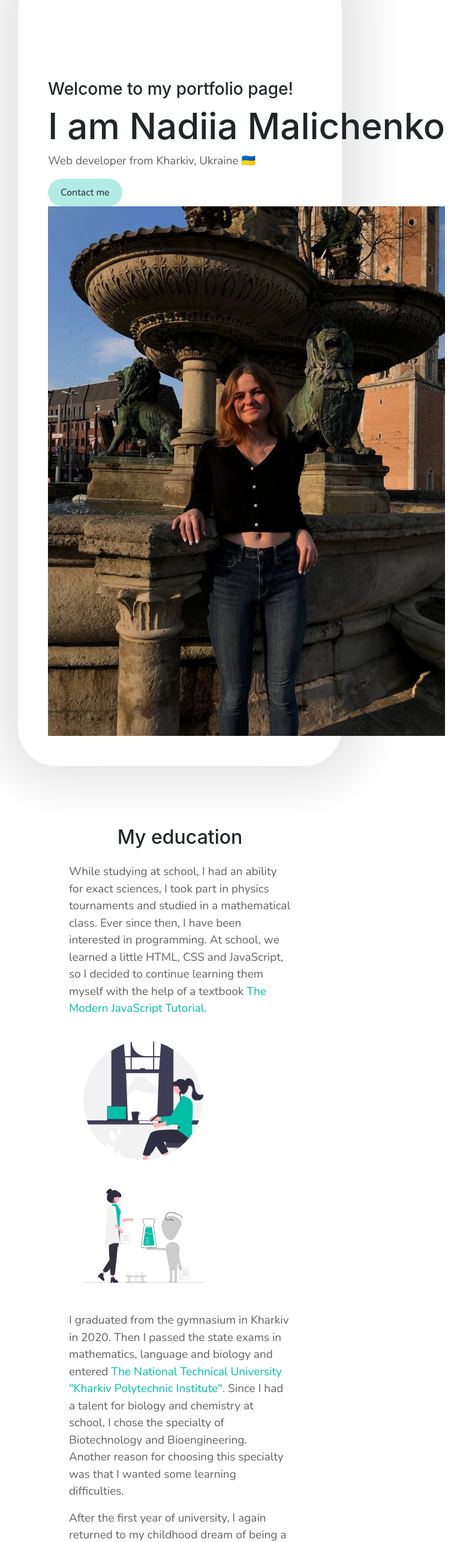
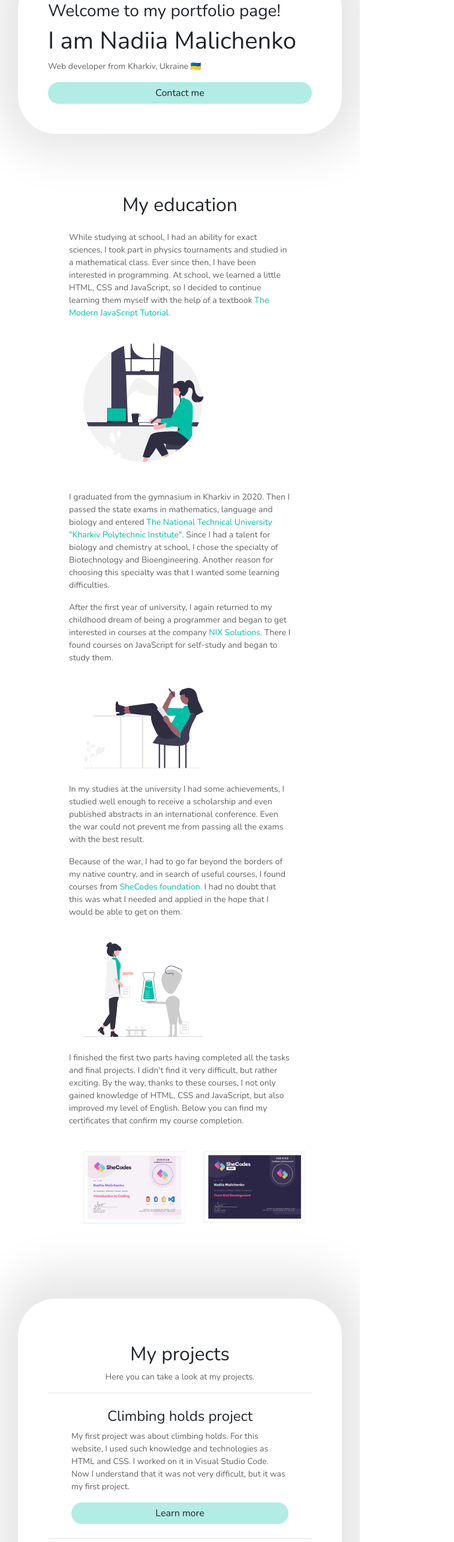
Before and after one commit to nadezzda/My-portfolio, a plain HTML site: page index.html in a window 600 px wide. Shown: the part 178-2749 px from the top of the page at 60% size, 757 px wide, since content can reach past the window. Drawn offline with nearby package versions, Linux system fonts and the light colour scheme.

Commit message:
Update responsive

```diff
--- a/index.html
+++ b/index.html
@@ -63,7 +63,7 @@
                 </div>
             </div>
             <div class="col home-img">
-                <img src="images/about-3.jpg" width="100%">
+                <img class="d-none d-lg-block" src="images/about-3.jpg" width="100%">
             </div>
         </div>
     </div>
@@ -74,12 +74,15 @@
           <div class="col">
         <p>While studying at school, I had an ability for exact sciences, I took part in physics tournaments and studied in a mathematical class. Ever since then, I have been interested in programming. At school, we learned a little HTML, CSS and JavaScript, so I decided to continue learning them myself with the help of a textbook <a href="https://javascript.info">The Modern JavaScript Tutorial.</a></p>
         </div>
-        <div class="col">
+        <div class="col d-none d-lg-block">
           <img src="images/studying.svg" width="200px" class="m-4">
         </div>
         </div>
+        <div class="d-block d-lg-none">
+          <img src="images/studying.svg" width="200px" class="m-4">
+        </div>
         <div class="row">
-          <div class="col">
+          <div class="col d-none d-lg-block">
             <img src="images/science.svg" width="200px" class="m-4 center">
           </div>
           <div class="col">
@@ -91,13 +94,15 @@
           <div class="col">
             <p>After the first year of university, I again returned to my childhood dream of being a programmer and began to get interested in courses at the company <a href="https://www.nixsolutions.com">NIX Solutions.</a> There I found courses on JavaScript for self-study and began to study them.</p>
           </div>
-          <div class="col">
+          <div class="col d-none d-lg-block">
             <img src="images/education.svg" width="200px" class="m-4">
-
           </div>
         </div>
+        <div class="d-block d-lg-none">
+          <img src="images/exams.svg" width="200px" class="m-4">
+        </div>
         <div class="row">
-          <div class="col">
+          <div class="col d-none d-lg-block">
             <img src="images/exams.svg" width="200px" class="m-4 center">
           </div>
           <div class="col">
@@ -108,12 +113,15 @@
           <div class="col">
             <p>Because of the war, I had to go far beyond the borders of my native country, and in search of useful courses, I found courses from <a href="https://www.shecodesfoundation.org/">SheCodes foundation.</a> I had no doubt that this was what I needed and applied in the hope that I would be able to get on them.</p>
           </div>
-          <div class="col">
+          <div class="col d-none d-lg-block">
             <img src="images/learning.svg" width="200px" class="m-4">
           </div>
         </div>
+        <div class="d-block d-lg-none">
+          <img src="images/science.svg" width="200px" class="m-4">
+        </div>
         <div class="row">
-          <div class="col">
+          <div class="col d-none d-lg-block">
             <img src="images/certification.svg" height="200px" class="m-4 center">
           </div>
           <div class="col">
@@ -133,22 +141,23 @@
     <div class="container works" id="projects">
         <h2 class="mt-4">My projects</h2>
         <p class="text-center">Here you can take a look at my projects.</p>
+        <hr>
         <div class="row m-4">
-            <div class="col-6">
+            <div class="col">
             <h4>Climbing holds project</h4>
             <p>My first project was about climbing holds. For this website, I used such knowledge and technologies as HTML and CSS. I worked on it in Visual Studio Code. Now I understand that it was not very difficult, but it was my first project.</p>
             <a href="https://s3.amazonaws.com/shecodesio-production/challenge_submissions/files/000/837/879/original/Project.html?1651581313" class="btn">Learn more</a>
         </div>
-            <div class="col-6">
+            <div class="col d-none d-lg-block">
                 <img src="images/holds-app.jpg" width="80%">
             </div>
         </div>
         <hr>
         <div class="row m-4">
-            <div class="col-6">
+            <div class="col d-none d-lg-block">
                 <img src="images/weather-app.jpg" width="80%">
             </div>
-            <div class="col-6">
+            <div class="col">
             <h4>Weather project</h4>
             <p>My second project was about the weather forecast. It was already a more complex work in which I used HTML, CSS, Java Script, my knoledge about API ect. For version control I used GitHub. I hosted my project with Netlify.</p>
             <a href="https://beamish-sprinkles-d510d0.netlify.app/" class="btn">Learn more</a>
--- a/styles/style.css
+++ b/styles/style.css
@@ -3,7 +3,7 @@
     --general-color: rgba(0, 191, 166, 0.3);
     --text-color: #626262;
 }
-h1, h2, h3, h4. h6{
+h1, h2, h3, h4, h6 {
     font-family: var(--general-font);
 }
 h1 {
@@ -49,6 +49,12 @@ p {
     padding: 40px;
     box-shadow: 3px -7px 74px 39px rgba(0, 0, 0, 0.1);
 }
+.about-me-text {
+    border-radius: 50px;
+    margin: 25px;
+    padding: 20px;
+    box-shadow: 3px -7px 74px 39px rgba(0, 0, 0, 0.1);
+}
 .photos {
     align-content: space-evenly;
     padding: 150px;
@@ -65,7 +71,7 @@ p {
 }
 .btn {
     font-family: var(--general-font);
-    background-color: var(--general-color)!important;
+    background-color: var(--general-color) !important;
     border-radius: 30px !important;
     padding: 10px 20px !important;
 }
@@ -86,7 +92,7 @@ p {
 }
 footer {
     background-color: rgba(0, 191, 166, 0.3);
-}
+    }
 footer .social-links a {
     color: var(--text-color);
     margin: 20px;
@@ -106,3 +112,45 @@ footer .email-link a {
     margin: 20px;
     font-size: 25px;
 }
+.certificate {
+    display: inline-flex;
+
+
+}
+@media (max-width: 600px) {
+    p {
+        font-size: 14px;
+    }
+    footer .social-links a {
+        font-size: 15px;
+        padding: 7px 12px;
+    }
+    footer .email-link a {
+        font-size: 16px;
+    }
+}
+@media (max-width: 990px) {
+    h1 {
+        font-size: 40px !important;
+    }
+    .cont-hero {
+        display: flex;
+        border-radius: 63px;
+        box-shadow: 3px -7px 74px 39px rgba(0, 0, 0, 0.1);
+    }
+    .welcome {
+        margin-top: 0;
+    }
+    .certificate {
+        display: block;
+        width: 100%;
+    }
+    .btn  {
+        font-family: var(--general-font);
+        background-color: var(--general-color) !important;
+        border-radius: 20px !important;
+        padding: 5px 10px !important;
+        width: 100%;
+    }
+
+}
--- /dev/null
+++ b/styles/styles.css
@@ -0,0 +1,24 @@
+:root {
+    --general-font: 'Nunito', sans-serif;
+    --general-color: rgba(0, 191, 166, 0.3);
+    --text-color: #626262;
+}
+
+h1, h2, h3, h4, h5, h6 {
+    font-family: var(--general-font);
+}
+h2 {
+text-align: center;
+}
+p {
+    font-size: 19px;
+    color: var(--text-color);
+    font-family: var(--general-font);
+}
+.open-source {
+    color: rgb(0, 191, 166);
+}
+@media (min-width: 600px) {
+    p {
+        color: red;
+}
```
Also changed, not shown: about.html (+13 -3 lines), contact.html (+2 -2 lines).
